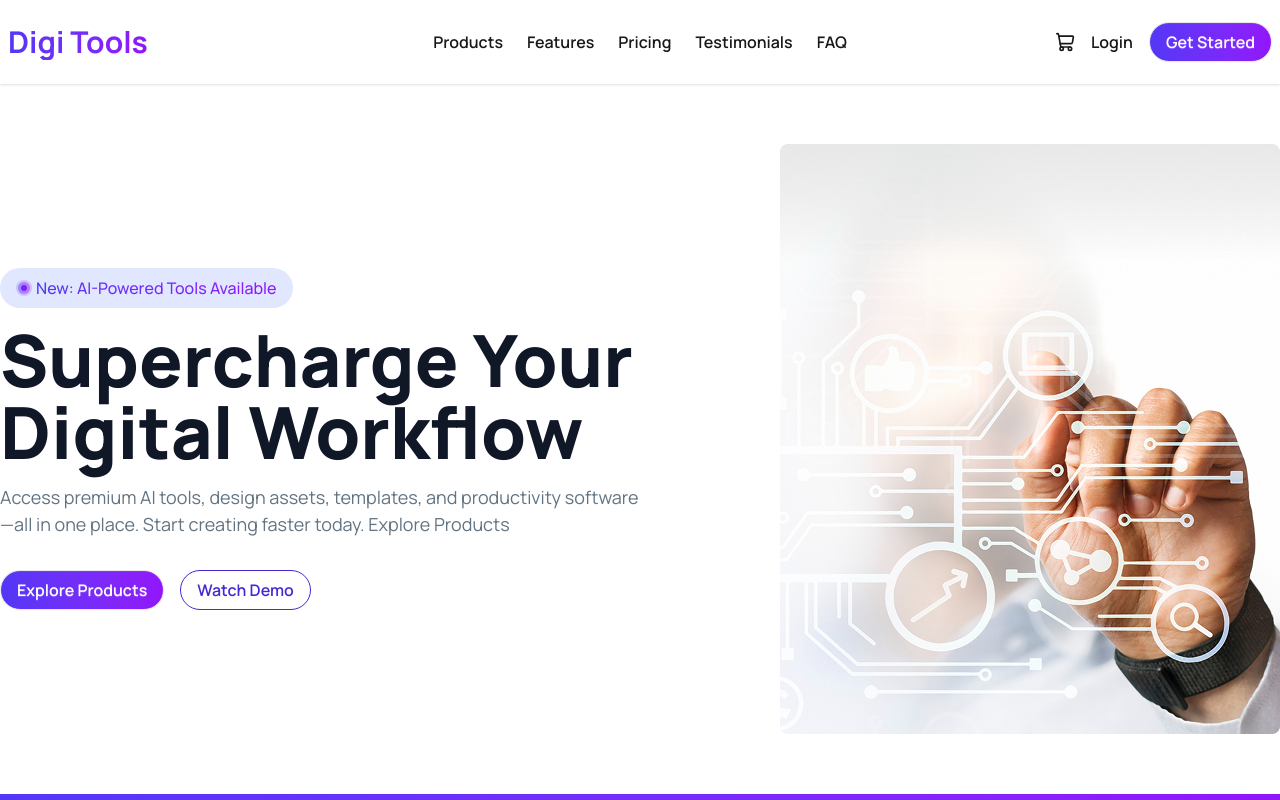
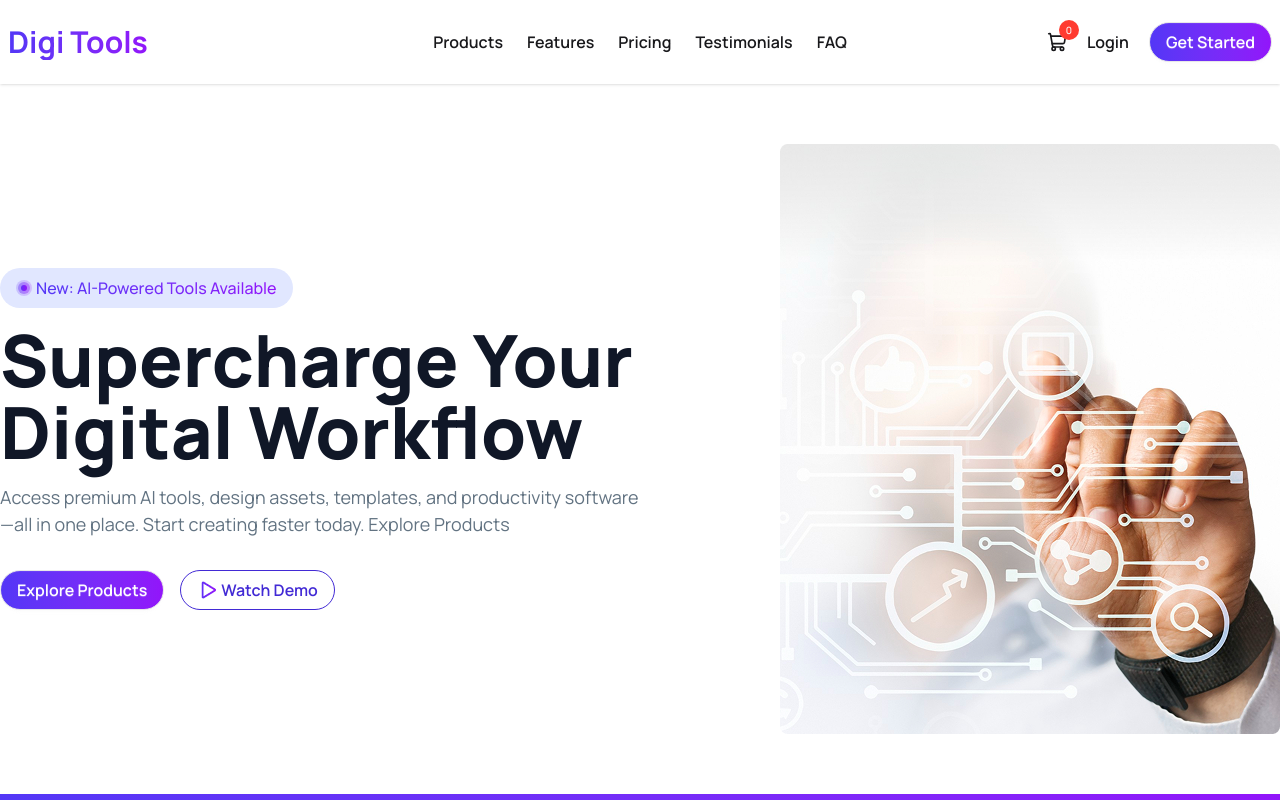
Before and after one commit to mehedi-ts/Digi-Tools, a React (Vite) app: page / in a window 1280 px wide. Shown: the top 800 px of the page. Built offline with nearby package versions, Linux system fonts and the light colour scheme.

Commit message:
project completed

```diff
--- a/src/App.jsx
+++ b/src/App.jsx
@@ -8,14 +8,17 @@ import Shop from "./components/shop/Shop";
 import Started from "./components/started/Started";
 import Stats from "./components/stats/Stats";
 import Workflow from "./components/workflow/Workflow";
+import { useState } from "react";
 
 function App() {
+  const [cartCount, setCartCount] = useState(0);
+  console.log(cartCount);
   return (
     <>
-      <Navbar></Navbar>
+      <Navbar cartCount={cartCount}></Navbar>
       <Banner></Banner>
       <Stats></Stats>
-      <Shop></Shop>
+      <Shop setCartCount={setCartCount}></Shop>
       <Started></Started>
       <Pricing></Pricing>
       <Workflow></Workflow>
--- a/src/components/banner/Banner.jsx
+++ b/src/components/banner/Banner.jsx
@@ -1,6 +1,7 @@
 import React from "react";
 import bannerImg from "../../assets/banner.png";
 import groupIcon from "../../assets/Group.svg";
+import clickImg from "../../assets/play.png";
 
 const Banner = () => {
   return (
@@ -28,8 +29,9 @@ const Banner = () => {
             <button className="btn rounded-full text-base font-semibold bg-linear-to-r from-[#5337F6] to-[#9215FA] text-white">
               Explore Products
             </button>
-            <button className="btn btn-primary btn-outline rounded-full text-base font-semibold ">
-              Watch Demo
+            <button className="btn btn-primary btn-outline rounded-full text-base font-semibold flex items-center gap-1 ">
+              <img src={clickImg} alt="" />
+              <span>Watch Demo</span>
             </button>
           </div>
         </div>
--- a/src/components/navbar/Navbar.jsx
+++ b/src/components/navbar/Navbar.jsx
@@ -1,7 +1,7 @@
 import { ShoppingCart } from "lucide-react";
 import React from "react";
 
-const Navbar = () => {
+const Navbar = ({ cartCount }) => {
   const lists = (
     <>
       <li>
@@ -57,8 +57,11 @@ const Navbar = () => {
         <div className="navbar-center hidden lg:flex">
           <ul className="menu menu-horizontal px-1">{lists}</ul>
         </div>
-        <div className="navbar-end gap-4 ">
-          <a className=" cursor-pointer">
+        <div className="navbar-end gap-5 ">
+          <a className=" cursor-pointer  relative">
+            <div className="bg-[#FF3B30] h-5 w-5 rounded-full flex items-center justify-center text-white text-[10px] font-medium  absolute -top-3 left-3">
+              <span>{cartCount}</span>
+            </div>
             <ShoppingCart size={20}></ShoppingCart>
           </a>
           <a className="text-base font-semibold cursor-pointer">Login</a>
--- a/src/components/product/Product.jsx
+++ b/src/components/product/Product.jsx
@@ -42,7 +42,7 @@ const Product = ({ product, handleCartProducts, cartProduct }) => {
         <div className="bt">
           <button
             onClick={() => handleCartProducts(product)}
-            className={`btn btn-primary w-full rounded-full py-3 px-4   ${isInCart ? "btn-disabled bg-green-500 text-white" : " bg-linear-to-r from-[#5337F6] to-[#9215FA]"}`}
+            className={`btn btn-primary w-full rounded-full py-3 px-4   ${isInCart ? "btn-disabled text-black" : " bg-linear-to-r from-[#5337F6] to-[#9215FA]"}`}
           >
             {isInCart ? "Added to cart" : "Buy now"}
           </button>
--- a/src/components/products/Products.jsx
+++ b/src/components/products/Products.jsx
@@ -2,9 +2,8 @@ import React, { use } from "react";
 import Product from "../product/Product";
 
 const Products = ({ ProductsPromise, handleCartProduct, cartProduct }) => {
-  console.log(handleCartProduct);
   const productsData = use(ProductsPromise);
-  console.log(productsData);
+
   return (
     <div className=" border-amber-400 grid grid-cols-1 md:grid-cols-3 gap-4 place-items-center w-full lg:px-0 px-2 md:px-0">
       {productsData.map((product) => (
--- a/src/components/shop/Shop.jsx
+++ b/src/components/shop/Shop.jsx
@@ -1,9 +1,9 @@
-import React, { Suspense, useMemo, useState } from "react";
+import React, { Suspense, useEffect, useMemo, useState } from "react";
 import Products from "../products/Products";
 import Cart from "../cart/Cart";
 import { toast } from "react-toastify";
 
-const Shop = () => {
+const Shop = ({ setCartCount }) => {
   const ProductsPromise = useMemo(() => {
     return fetch("/data.json").then((res) => res.json());
   }, []);
@@ -13,6 +13,9 @@ const Shop = () => {
     setCartProduct((cartProduct) => [...cartProduct, product]);
     toast.success("Product added to cart successfully");
   };
+  useEffect(() => {
+    setCartCount(cartProduct.length);
+  }, [cartProduct]);
   const handleChackout = () => {
     setCartProduct([]);
     toast.success("Checkout completed successfully");
@@ -20,7 +23,7 @@ const Shop = () => {
   const handleCartDelet = (id) => {
     const remaining = cartProduct.filter((product) => product.id !== id);
     setCartProduct(remaining);
-    toast("Removed from cart successfully!");
+    toast.warn("Removed from cart successfully!");
   };
 
   const [toggle, setToggle] = useState("products");
```
